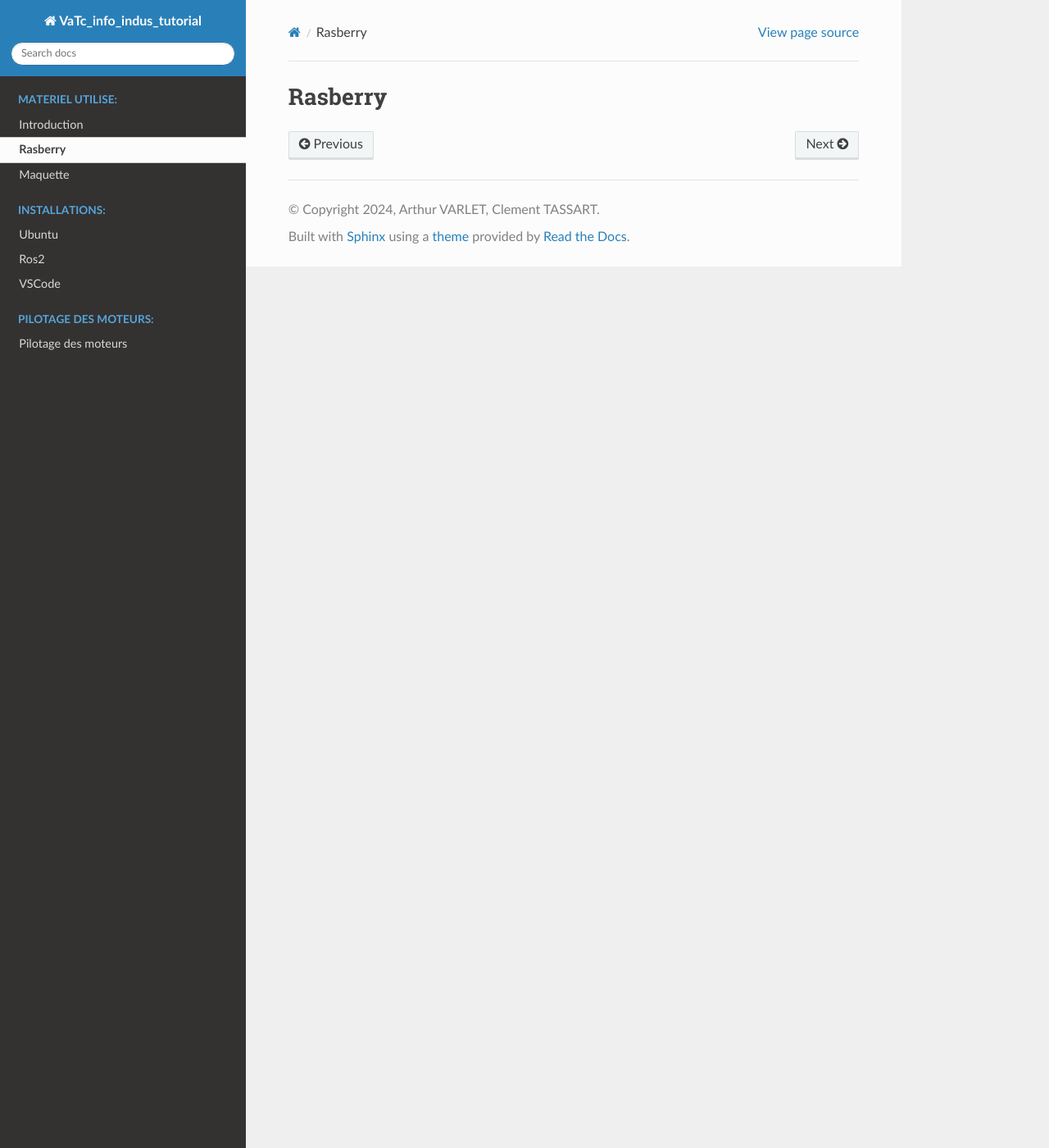
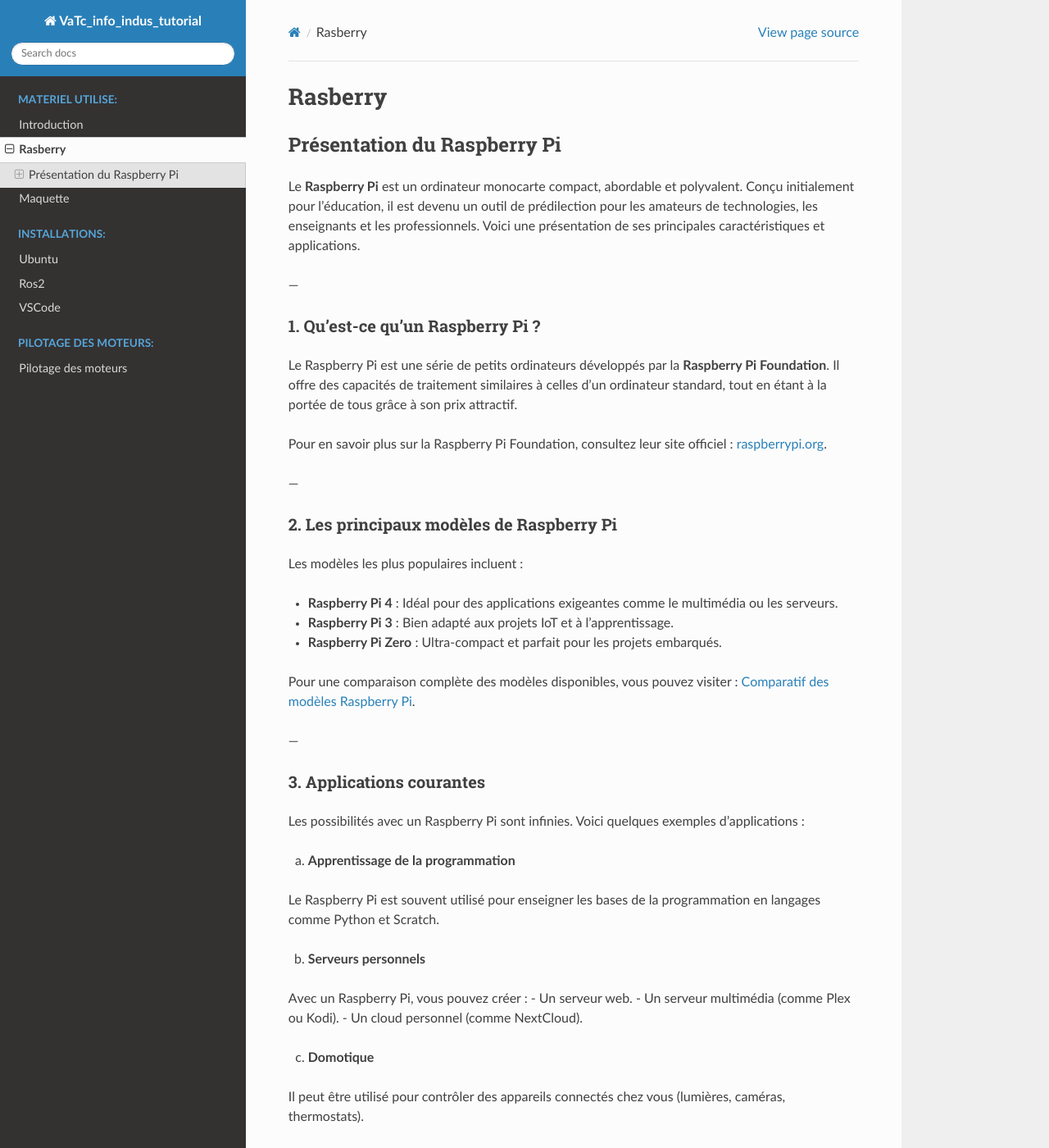
Before and after one commit to Aarthur371/info_indus_tutorial, a Sphinx documentation site: the page built from doc/sphinx/source/rasberry.rst, in a window 1280 px wide and 1400 px high. Shown: the whole window at 82% size. Built offline with Sphinx 7.4.7 and the Read the Docs theme 3.1.0, drawn with Linux system fonts in a browser that asks for light colours; some of the changed text lies outside the part shown.

Commit message:
rasberry

```diff
--- a/doc/sphinx/source/maquette.rst
+++ b/doc/sphinx/source/maquette.rst
@@ -1,3 +1,5 @@
 **********
 Maquette
 **********
+.. figure:: resources/img/photo_maquette.png
+   :align: center
--- a/doc/sphinx/source/rasberry.rst
+++ b/doc/sphinx/source/rasberry.rst
@@ -1,3 +1,74 @@
 *********
 Rasberry
 *********
+Présentation du Raspberry Pi
+============================
+
+Le **Raspberry Pi** est un ordinateur monocarte compact, abordable et polyvalent. Conçu initialement pour l'éducation, il est devenu un outil de prédilection pour les amateurs de technologies, les enseignants et les professionnels. Voici une présentation de ses principales caractéristiques et applications.
+
+---
+
+1. Qu'est-ce qu'un Raspberry Pi ?
+---------------------------------
+
+Le Raspberry Pi est une série de petits ordinateurs développés par la **Raspberry Pi Foundation**. Il offre des capacités de traitement similaires à celles d'un ordinateur standard, tout en étant à la portée de tous grâce à son prix attractif.
+
+Pour en savoir plus sur la Raspberry Pi Foundation, consultez leur site officiel : `raspberrypi.org <https://www.raspberrypi.org>`_.
+
+---
+
+2. Les principaux modèles de Raspberry Pi
+------------------------------------------
+
+Les modèles les plus populaires incluent :
+
+- **Raspberry Pi 4** : Idéal pour des applications exigeantes comme le multimédia ou les serveurs.
+- **Raspberry Pi 3** : Bien adapté aux projets IoT et à l'apprentissage.
+- **Raspberry Pi Zero** : Ultra-compact et parfait pour les projets embarqués.
+
+Pour une comparaison complète des modèles disponibles, vous pouvez visiter : `Comparatif des modèles Raspberry Pi <https://www.raspberrypi.org/documentation/computers/>`_.
+
+---
+
+3. Applications courantes
+--------------------------
+
+Les possibilités avec un Raspberry Pi sont infinies. Voici quelques exemples d'applications :
+
+a) **Apprentissage de la programmation**
+
+Le Raspberry Pi est souvent utilisé pour enseigner les bases de la programmation en langages comme Python et Scratch.
+
+b) **Serveurs personnels**
+
+Avec un Raspberry Pi, vous pouvez créer :
+- Un serveur web.
+- Un serveur multimédia (comme Plex ou Kodi).
+- Un cloud personnel (comme NextCloud).
+
+c) **Domotique**
+
+Il peut être utilisé pour contrôler des appareils connectés chez vous (lumières, caméras, thermostats).
+
+d) **Projets créatifs et IoT**
+
+Des robots aux stations météo, en passant par l'impression 3D, le Raspberry Pi est au cœur de nombreux projets DIY.
+
+Pour explorer des tutoriels inspirants, rendez-vous sur : `Projets Raspberry Pi <https://projects.raspberrypi.org>`_.
+
+---
+
+4. Pourquoi utiliser un Raspberry Pi avec VSCode ?
+---------------------------------------------------
+
+VSCode est un outil puissant pour :
+
+- Éditer et déboguer du code sur le Raspberry Pi.
+- Travailler sur des projets en Python, Node.js ou d'autres langages.
+- Se connecter à distance au Raspberry Pi via SSH grâce à des extensions comme **Remote - SSH**.
+
+Pour une configuration rapide de VSCode avec un Raspberry Pi, consultez ce guide officiel : `Documentation VSCode Remote <https://code.visualstudio.com/docs/remote/remote-overview>`_.
+
+---
+
+En conclusion, le Raspberry Pi est un outil incontournable pour tout passionné de technologies. Intégré à votre flux de travail avec VSCode, il offre une expérience de développement fluide et à faible coût.
```
